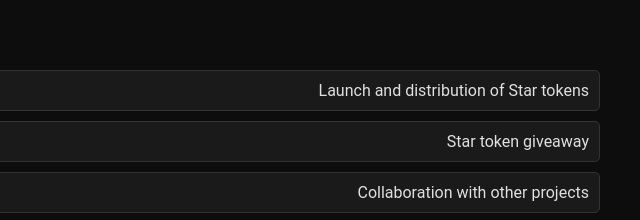
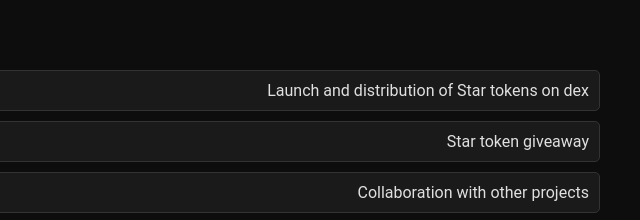
Before and after one commit to DilshodbekSobirjonov/star, a plain HTML site: page index.html in a window 1280 px wide. Shown: the part 394-614 px from the top of the page, 640-1280 px from the left. Drawn offline with Linux system fonts and the light colour scheme.

Commit message:
Update index.html

```diff
--- a/index.html
+++ b/index.html
@@ -23,7 +23,7 @@
         <section class="roadmap">
             <h2>Roadmap</h2>
             <ul>
-                <li><strong>Step 1:</strong> Launch and distribution of Star tokens</li>
+                <li><strong>Step 1:</strong> Launch and distribution of Star tokens on dex</li>
                 <li><strong>Step 2:</strong> Star token giveaway</li>
                 <li><strong>Step 3:</strong> Collaboration with other projects</li>
                 <li><strong>Step 4:</strong> Become verified in telegram</li>
```
